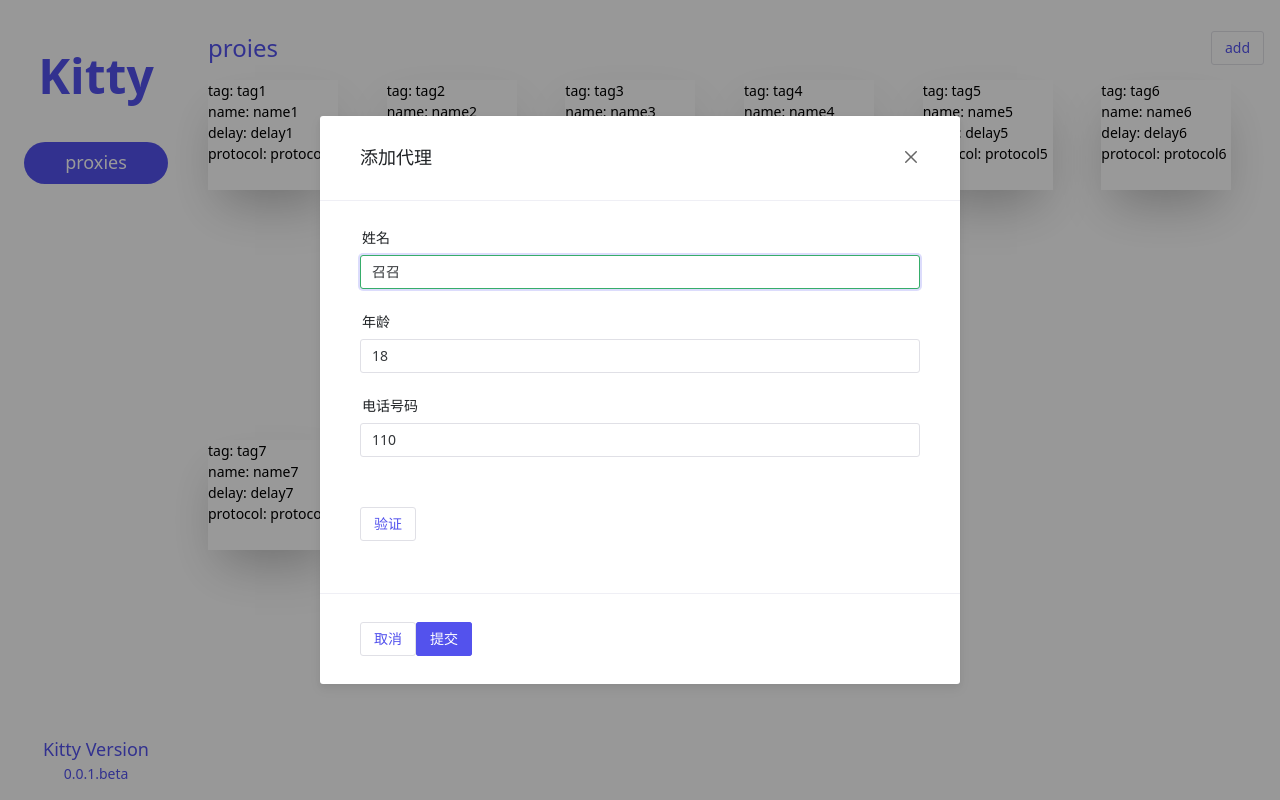
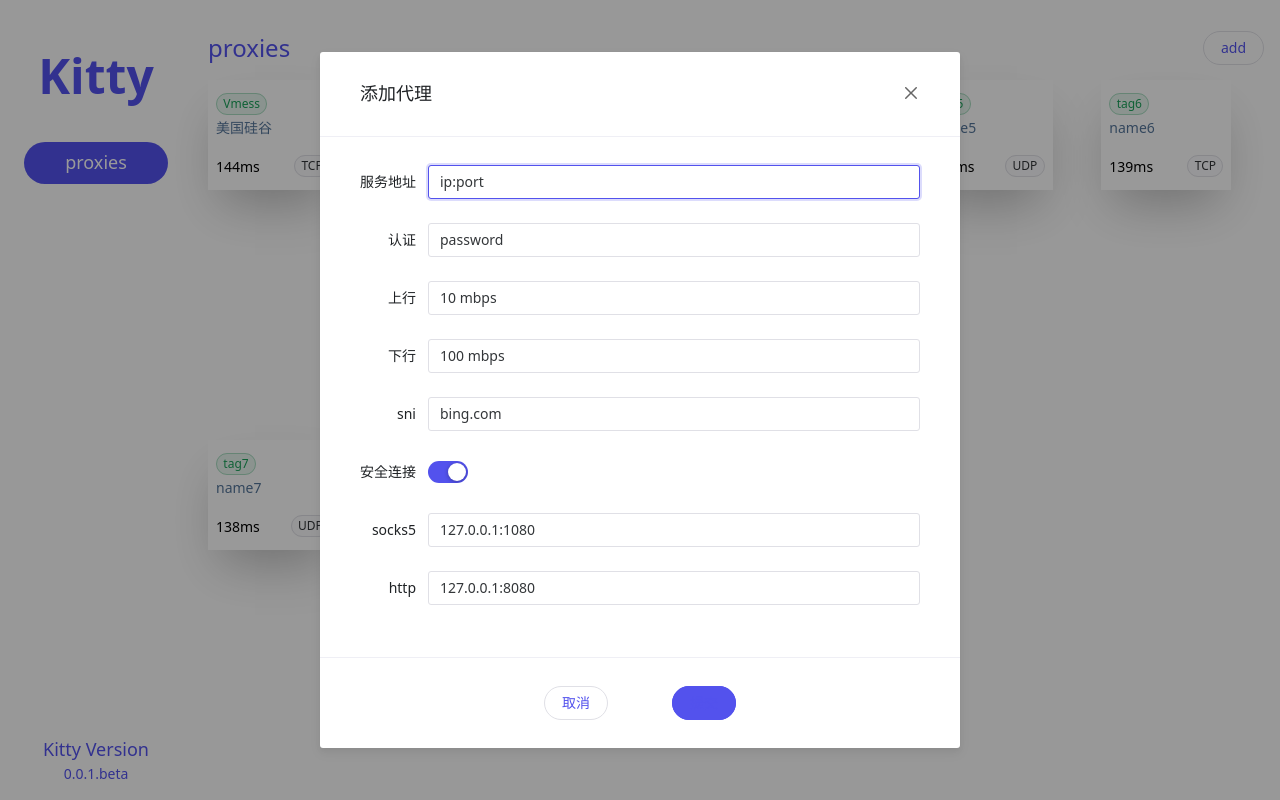
Before and after one commit to fagao-ai/kitty, a Vue app: page / in a window 1280 px wide. Both pictures are taken after a click on the button "add". Built offline with nearby package versions, Linux system fonts and the light colour scheme.

Commit message:
feat: optimized proxy card

```diff
--- a/package.json
+++ b/package.json
@@ -12,6 +12,7 @@
   "dependencies": {
     "@tauri-apps/api": "^2.0.0-alpha.11",
     "@tauri-apps/plugin-shell": "^2.0.0-alpha.3",
+    "@vueuse/core": "^10.6.1",
     "vue": "^3.3.4",
     "vue-router": "^4.2.5"
   },
--- a/src/utils/theme.ts
+++ b/src/utils/theme.ts
@@ -6,13 +6,15 @@ import { NConfigProvider, GlobalThemeOverrides, useOsTheme } from 'naive-ui'
 const useTheme = () => {
     const osThemeRef = useOsTheme()
     const theme = ref<BuiltInGlobalTheme | null>(null)
-
+    const primaryColor = '#5352ed'
     const themeOverrides: GlobalThemeOverrides = {
         common: {
-            primaryColor: '#5352ed'
+            primaryColor: primaryColor,
+            primaryColorHover: primaryColor
         },
         Button: {
-            textColor: '#5352ed'
+            textColorPrimary: primaryColor,
+            textColor: primaryColor
         }
     }
 
--- /dev/null
+++ b/src/views/proxy/AddProxyModal.vue
@@ -0,0 +1,106 @@
+<template>
+	<n-modal
+		v-model:show="showInsertModal"
+		class="w-1/2 h-1/2"
+		:mask-closable="false"
+		preset="card"
+		title="添加代理"
+		size="huge"
+		:bordered="false"
+		:segmented="true"
+	>
+		<n-form
+			:model="formData"
+			size="medium"
+			label-placement="left"
+			label-width="auto"
+		>
+			<n-form-item
+				label="服务地址"
+				path="serverAddress"
+			>
+				<n-input v-model:value="formData.serverAddress" />
+			</n-form-item>
+			<n-form-item
+				label="认证"
+				path="auth"
+			>
+				<n-input
+					v-model:value="formData.auth"
+					placeholder="认证密码"
+				/>
+			</n-form-item>
+			<n-form-item
+				label="上行"
+				path="bandWidth.up"
+			>
+				<n-input v-model:value="formData.bandWidth.up" />
+			</n-form-item>
+			<n-form-item
+				label="下行"
+				path="bandWidth.down"
+			>
+				<n-input v-model:value="formData.bandWidth.down" />
+			</n-form-item>
+			<n-form-item
+				label="sni"
+				path="tls.sni"
+			>
+				<n-input v-model:value="formData.tls.sni" />
+			</n-form-item>
+			<n-form-item
+				label="安全连接"
+				path="tls.insecure"
+			>
+				<n-switch v-model:value="formData.tls.insecure" />
+			</n-form-item>
+			<n-form-item
+				label="socks5"
+				path="socks5.listen"
+			>
+				<n-input v-model:value="formData.socks5.listen" />
+			</n-form-item>
+			<n-form-item
+				label="http"
+				path="http.listen"
+			>
+				<n-input v-model:value="formData.http.listen" />
+			</n-form-item>
+		</n-form>
+		<template #footer>
+			<div class="w-full flex flex-center gap-16">
+				<n-button
+					round
+					@click="onCancelInsert"
+				>
+					取消
+				</n-button>
+				<n-button
+					round
+					type="primary"
+					@click="onInsertSubmit"
+				>
+					提交
+				</n-button>
+			</div>
+		</template>
+	</n-modal>
+</template>
+
+<script setup lang="ts">
+import { NForm, NFormItem, NInput, NButton } from 'naive-ui'
+import { useVModel } from '@vueuse/core'
+import type { ProxyAdd } from '@/types/proxy'
+
+const props = withDefaults(defineProps<ProxyAdd>(), { showModal: false })
+
+const showInsertModal = useVModel(props, 'showModal')
+
+const onInsertSubmit = () => {
+	console.log('onInsertSubmit')
+}
+
+const onCancelInsert = () => {
+	showInsertModal.value = false
+}
+</script>
--- a/src/views/proxy/Index.vue
+++ b/src/views/proxy/Index.vue
@@ -1,9 +1,12 @@
 <template>
 	<div class="flex flex-col w-full h-full">
 		<div class="h-16 flex justify-between items-center">
-			<div class="text-primay text-2xl">proies</div>
+			<div class="text-primay text-2xl">proxies</div>
 			<div>
-				<n-button @click="onClickInsertButton">add</n-button>
+				<n-button
+					round
+					@click="onClickInsertButton"
+				>add</n-button>
 			</div>
 		</div>
 		<div
@@ -22,157 +25,106 @@
 			</template>
 		</div>
 	</div>
-	<n-modal
-		v-model:show="showInsertModal"
-		class="w-1/2 h-1/2"
-		:mask-closable="false"
-		preset="card"
-		title="添加代理"
-		size="huge"
-		:bordered="false"
-		:segmented="true"
-	>
-		<n-form
-			:model="formValue"
-			size="medium"
-		><n-form-item
-				label="姓名"
-				path="user.name"
-			>
-				<n-input
-					v-model:value="formValue.user.name"
-					placeholder="输入姓名"
-				/>
-			</n-form-item>
-			<n-form-item
-				label="年龄"
-				path="user.age"
-			>
-				<n-input
-					v-model:value="formValue.user.age"
-					placeholder="输入年龄"
-				/>
-			</n-form-item>
-			<n-form-item
-				label="电话号码"
-				path="phone"
-			>
-				<n-input
-					v-model:value="formValue.phone"
-					placeholder="电话号码"
-				/>
-			</n-form-item>
-			<n-form-item>
-				<n-button
-					attr-type="button"
-					@click="() => { }"
-				>
-					验证
-				</n-button>
-			</n-form-item>
-		</n-form>
-		<template #footer>
-			<n-button @click="onCancelInsert">
-				取消
-			</n-button>
-			<n-button
-				type="primary"
-				@click="onInsertSubmit"
-			>
-				提交
-			</n-button>
-		</template>
-	</n-modal>
+	<add-proxy-modal
+		:form-data="formValue"
+		v-model:showModal="showInsertModal"
+	/>
 </template>
 
 <script setup lang="ts">
-import { NForm, NFormItem, NInput, NButton } from 'naive-ui'
+import { NButton } from 'naive-ui'
 import { reactive, ref } from 'vue'
 import ProxyCard from './ProxyCard.vue'
-import type { ProxyCard as Card } from '@/types/proxy'
+import type { ProxyCard as Card, HysteriaProxy } from '@/types/proxy'
+import AddProxyModal from '@/views/proxy/AddProxyModal.vue'
 
 const showInsertModal = ref(false)
 
-const onInsertSubmit = () => {
-	console.log('onInsertSubmit')
-}
 
-const onCancelInsert = () => {
-	showInsertModal.value = false
-}
 
 const onClickInsertButton = () => {
 	showInsertModal.value = true
 }
 
-const formValue = reactive({
-	user: {
-		name: '召召',
-		age: '18'
+const formValue = reactive<HysteriaProxy>({
+	serverAddress: "ip:port",
+	auth: "password",
+	bandWidth: {
+		up: "10 mbps",
+		down: "100 mbps"
 	},
-	phone: '110'
+	tls: {
+		sni: "bing.com",
+		insecure: true
+	},
+	socks5: {
+		listen: "127.0.0.1:1080"
+	},
+	http: {
+		listen: "127.0.0.1:8080"
+	}
 })
 
 const cards: Card[] = [
 	{
-		tag: 'tag1',
-		name: 'name1',
-		delay: 'delay1',
-		protocol: 'protocol1'
+		tag: 'Vmess',
+		name: '美国硅谷',
+		delay: 144,
+		protocol: 'TCP'
 	},
 	{
 		tag: 'tag2',
 		name: 'name2',
-		delay: 'delay2',
-		protocol: 'protocol2'
+		delay: 143,
+		protocol: 'UDP'
 	},
 	{
 		tag: 'tag3',
 		name: 'name3',
-		delay: 'delay3',
-		protocol: 'protocol3'
+		delay: 142,
+		protocol: 'TCP'
 	},
 	{
 		tag: 'tag4',
 		name: 'name4',
-		delay: 'delay4',
-		protocol: 'protocol4'
+		delay: 141,
+		protocol: 'UDP'
 	},
 	{
 		tag: 'tag5',
 		name: 'name5',
-		delay: 'delay5',
-		protocol: 'protocol5'
+		delay: 140,
+		protocol: 'UDP'
 	},
 	{
 		tag: 'tag6',
 		name: 'name6',
-		delay: 'delay6',
-		protocol: 'protocol6'
+		delay: 139,
+		protocol: 'TCP'
 	},
 	{
 		tag: 'tag7',
 		name: 'name7',
-		delay: 'delay7',
-		protocol: 'protocol7'
+		delay: 138,
+		protocol: 'UDP'
 	},
 	{
 		tag: 'tag8',
 		name: 'name8',
-		delay: 'delay8',
-		protocol: 'protocol8'
+		delay: 500,
+		protocol: 'UDP'
 	},
 	{
 		tag: 'tag9',
 		name: 'name9',
-		delay: 'delay9',
-		protocol: 'protocol9'
+		delay: 666,
+		protocol: 'TCP'
 	},
 	{
 		tag: 'tag10',
 		name: 'name10',
-		delay: 'delay10',
-		protocol: 'protocol10'
+		delay: 1428,
+		protocol: 'UDP'
 	},
 ]
 </script>
--- a/src/views/proxy/ProxyCard.vue
+++ b/src/views/proxy/ProxyCard.vue
@@ -1,14 +1,44 @@
 <template>
-	<div class="w-[130px] h-[110px] shadow-2xl bg-white">
-		tag: {{ tag }}<br />
-		name: {{ name }}<br />
-		delay: {{ delay }}<br />
-		protocol: {{ protocol }} <br />
+	<div class="w-[130px] h-[110px] shadow-2xl bg-white py-3 px-2 flex flex-col gap-[2px]">
+		<div class="h-6">
+			<n-tag
+				:type="tagType"
+				size="small"
+				round
+			>
+				{{ tag }}
+			</n-tag>
+		</div>
+		<div class="flex-1 text-sm text-[#54759a]">
+			{{ name }}
+		</div>
+		<div class="h-6 flex justify-between items-center">
+			<div>
+				{{ delay }}ms
+			</div>
+			<n-tag
+				round
+				size="small"
+			>
+				{{ protocol }}
+			</n-tag>
+		</div>
 	</div>
 </template>
 
 <script setup lang="ts">
+import { computed } from 'vue'
 import type { ProxyCard } from '@/types/proxy'
 
-defineProps<ProxyCard>()
+const props = defineProps<ProxyCard>()
+
+const tagType = computed(() => {
+	if (props.delay <= 500) {
+		return 'success'
+	}
+	if (props.delay <= 1000) {
+		return 'warning'
+	}
+	return 'error'
+})
 </script>
```
Also changed, not shown: src/types/proxy/index.ts (+29 -1 lines), 1 other file (tests, documents, lock files or other folders).
